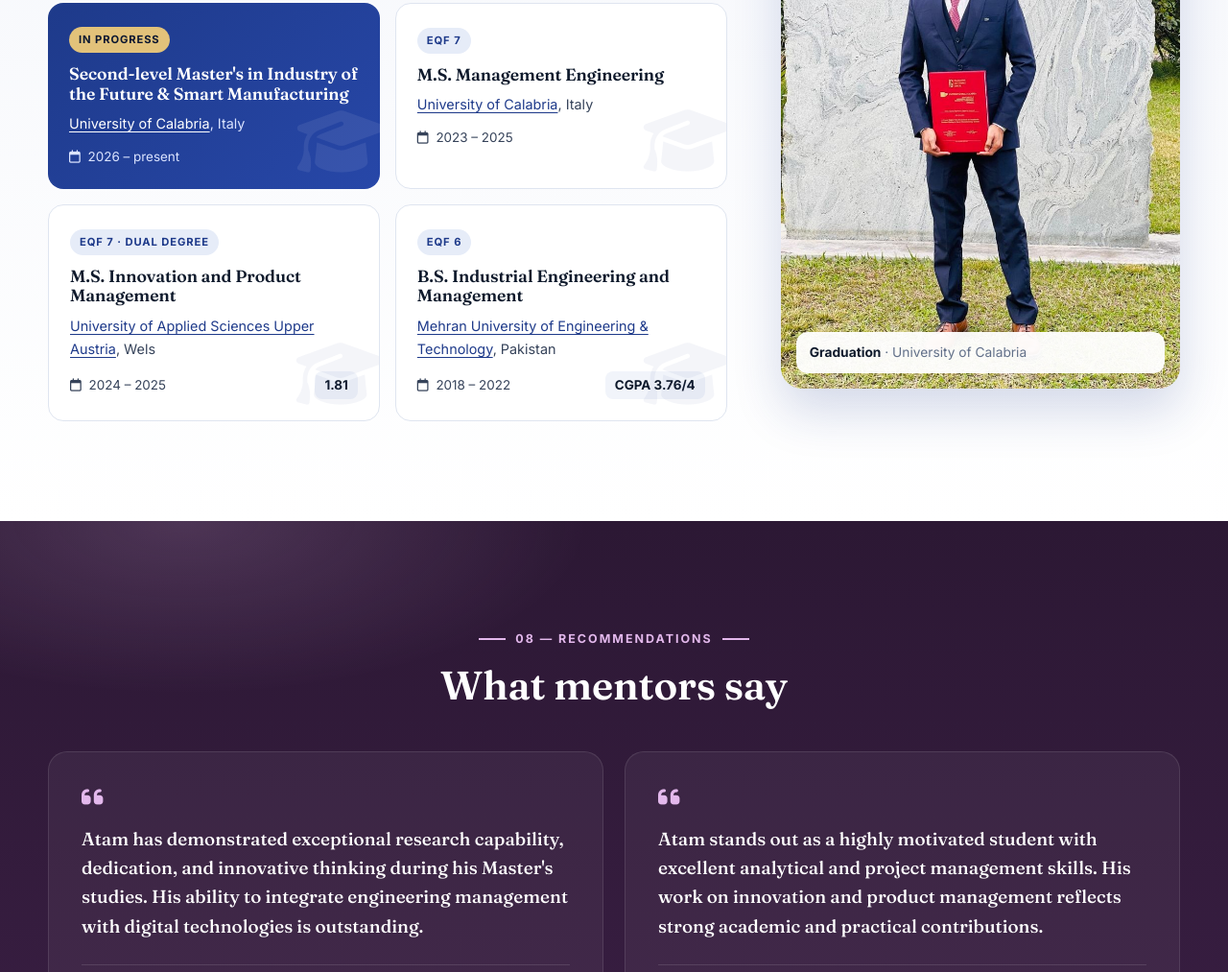
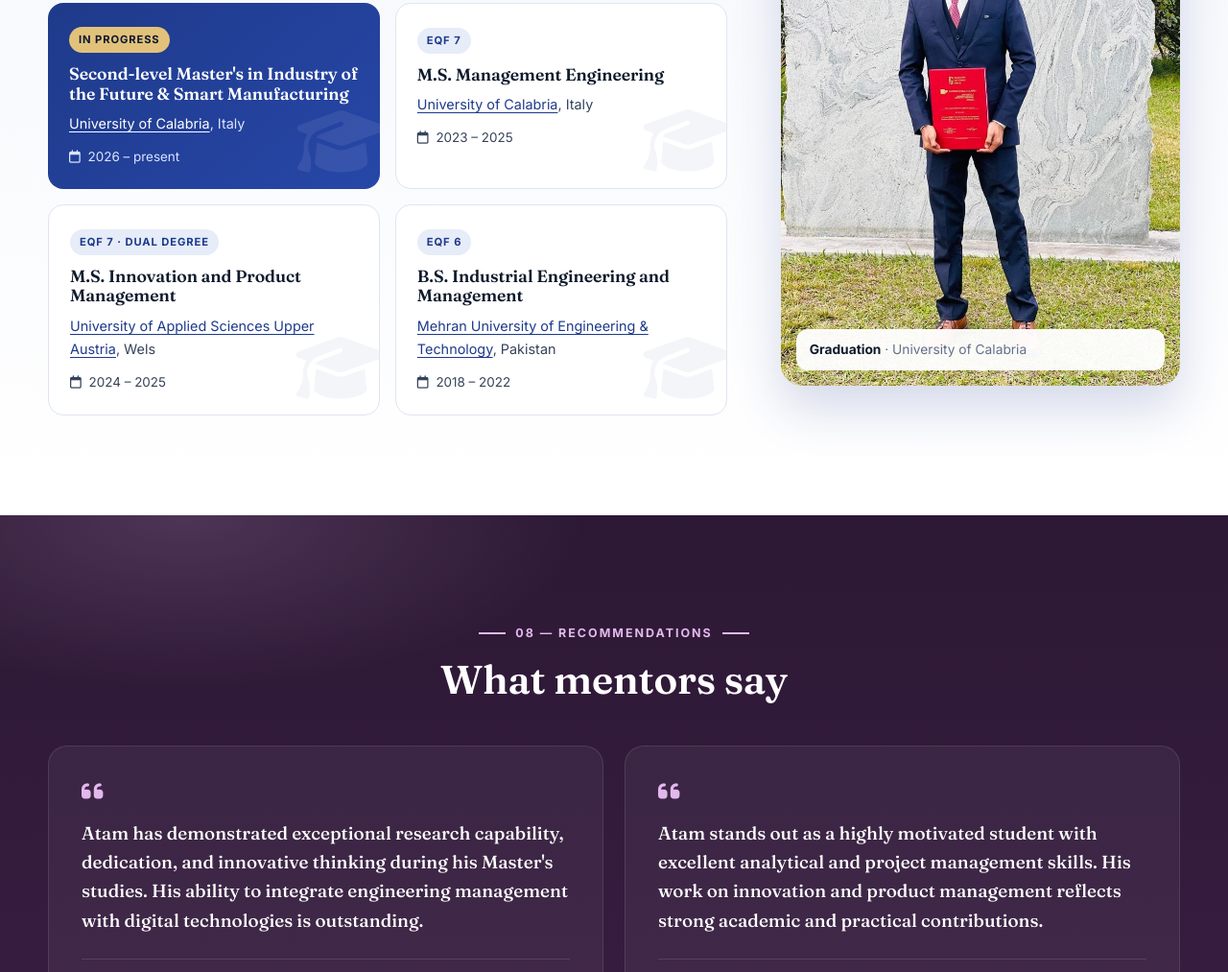
Before and after one commit to atamkumar-menghwar/atamkumar-menghwar.github.io, a plain HTML site: page index.html in a window 1280 px wide. Shown: the part 9799-10812 px from the top of the page at 96% size. Drawn offline with Linux system fonts and the light colour scheme.

Commit message:
Remove grade details from education sections
Removed grade information from degree metadata.

```diff
--- a/index.html
+++ b/index.html
@@ -596,13 +596,13 @@
           <span class="deg-level">EQF 7 · Dual degree</span>
           <h3>M.S. Innovation and Product Management</h3>
           <p class="deg-uni"><a href="https://fh-ooe.at/en" target="_blank" rel="noopener">University of Applied Sciences Upper Austria</a>, Wels</p>
-          <p class="deg-meta"><span><i class="fa-regular fa-calendar"></i> 2024 – 2025</span><span class="grade">1.81</span></p>
+          <p class="deg-meta"><span><i class="fa-regular fa-calendar"></i> 2024 – 2025</span></p>
         </article>
         <article class="degree">
           <span class="deg-level">EQF 6</span>
           <h3>B.S. Industrial Engineering and Management</h3>
           <p class="deg-uni"><a href="https://www.muet.edu.pk/" target="_blank" rel="noopener">Mehran University of Engineering &amp; Technology</a>, Pakistan</p>
-          <p class="deg-meta"><span><i class="fa-regular fa-calendar"></i> 2018 – 2022</span><span class="grade">CGPA 3.76/4</span></p>
+          <p class="deg-meta"><span><i class="fa-regular fa-calendar"></i> 2018 – 2022</span></p>
         </article>
       </div>
     </div>
```
